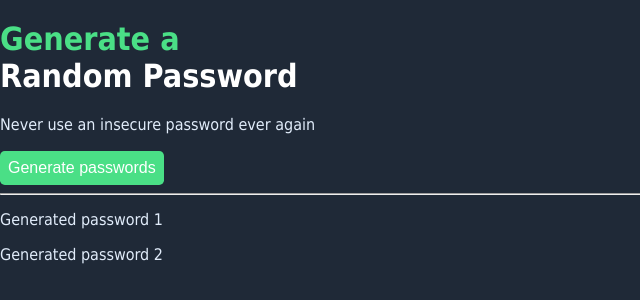
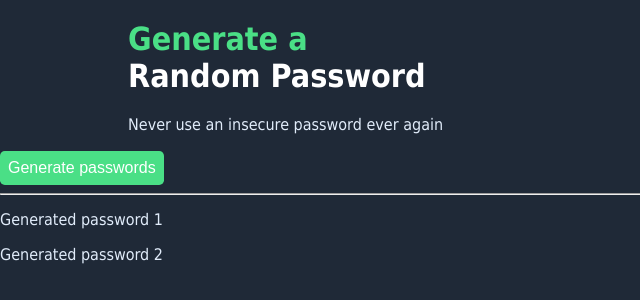
Before and after one commit to zoethesullivan/passwordGenerator, a plain HTML site: page index.html in a window 1280 px wide. Shown: the whole page, without its empty margins (0-640 px from the left). Drawn offline with nearby package versions, Linux system fonts and the light colour scheme.

Commit message:
style heading

```diff
--- a/assets/css/styles.css
+++ b/assets/css/styles.css
@@ -27,3 +27,9 @@ button {
     padding: .5em;
     font-size: 1rem;
 }
+
+.head {
+    margin-right: auto;
+    margin-left: auto;
+    max-width: 80vw;
+}
--- a/index.html
+++ b/index.html
@@ -9,9 +9,11 @@
   </head>
   <body>
     <head>
+      <div class="head">
         <h1>Generate a
           <br/> <strong>Random Password</strong></h1>
           <p>Never use an insecure password ever again</p>
+        </div>
     </head>
     <main>
 
```
